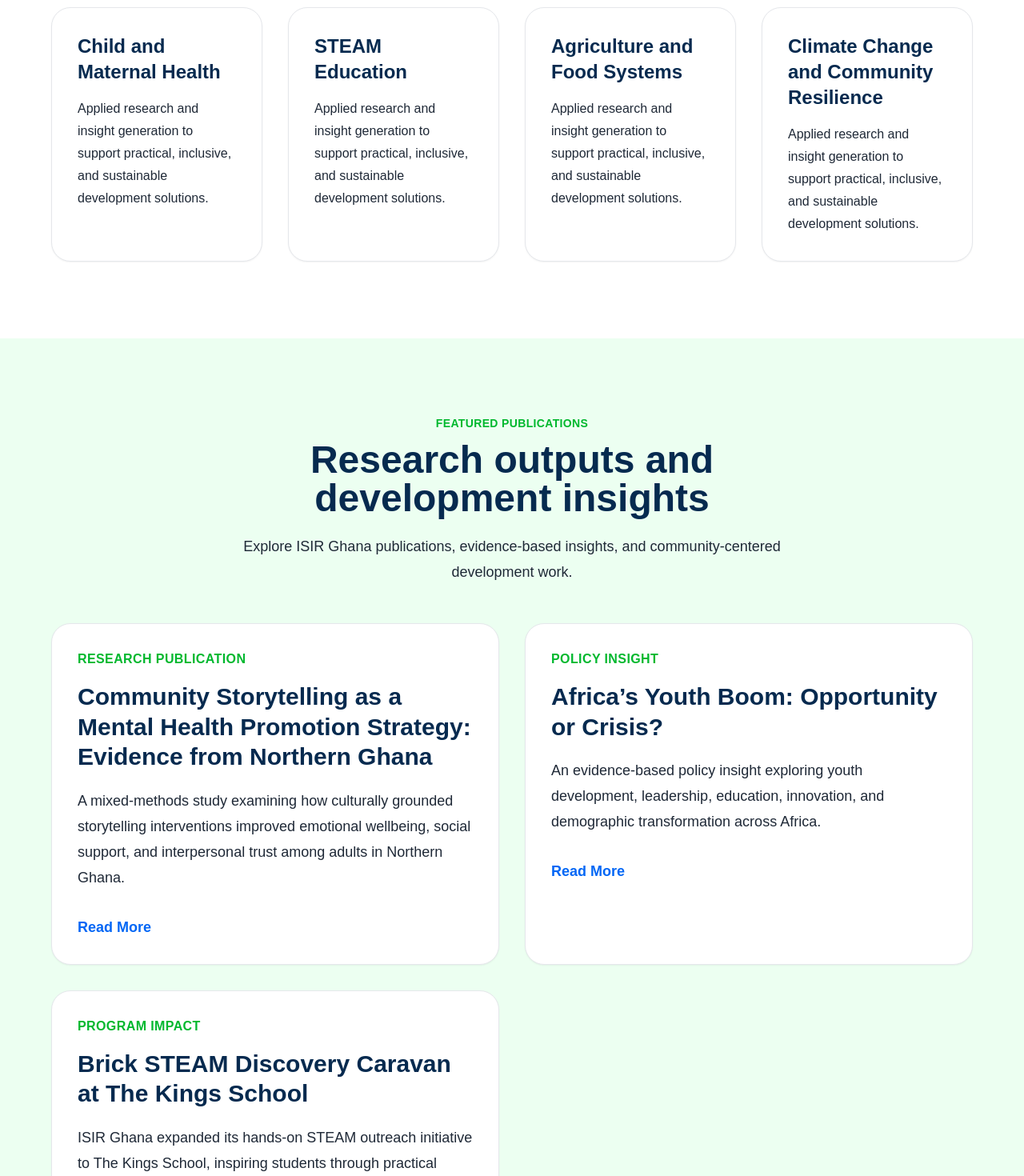
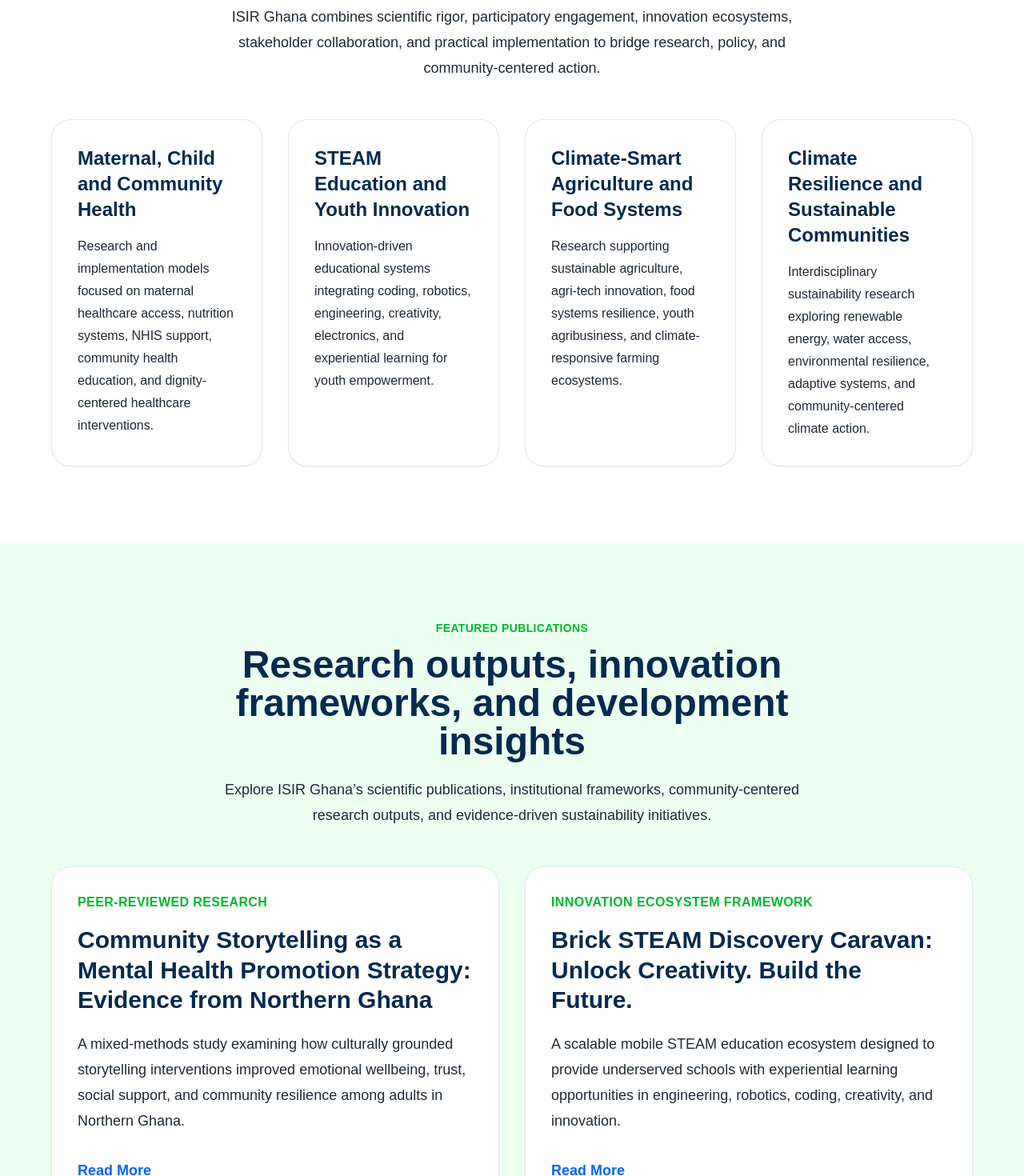
Before and after one commit to rashidasp28/isir-ghana-website, a Next.js app: page /research in a window 1280 px wide. Shown: the part 900-2370 px from the top of the page at 80% size. Built offline with nearby package versions, Linux system fonts and the light colour scheme.

Commit message:
Replace remaining generic placeholders on research page

```diff
--- a/app/research/page.tsx
+++ b/app/research/page.tsx
@@ -4,45 +4,116 @@ import Footer from '@/components/Footer'
 import SectionHeader from '@/components/SectionHeader'
 
 const publicationTypes = [
-  'White Papers',
-  'Research Reports',
-  'Policy Briefs',
-  'Community Needs Assessments',
-  'Monitoring, Evaluation and Learning Reports',
-  'Learning Notes and Insights',
+  {
+    title: 'White Papers and Strategic Frameworks',
+    description:
+      'Institutional strategy documents, development frameworks, innovation ecosystem models, and sustainability-focused publications supporting scalable impact and long-term systems transformation.',
+  },
+  {
+    title: 'Research and Impact Reports',
+    description:
+      'Evidence-driven field reports, implementation studies, and impact documentation capturing measurable community outcomes, institutional learning, and program effectiveness.',
+  },
+  {
+    title: 'Policy Briefs and Development Insights',
+    description:
+      'Action-oriented policy publications and analytical insights supporting informed decision-making across education, health, climate resilience, youth development, and innovation systems.',
+  },
+  {
+    title: 'Community Needs and Systems Assessments',
+    description:
+      'Participatory assessments and field-based studies identifying community priorities, local challenges, service gaps, and opportunities for sustainable intervention design.',
+  },
+  {
+    title: 'Monitoring, Evaluation and Learning Outputs',
+    description:
+      'Data-driven monitoring systems, accountability frameworks, outcome tracking, and organizational learning products designed to strengthen evidence-based programming.',
+  },
+  {
+    title: 'Innovation and Knowledge Insights',
+    description:
+      'Practical learning products, innovation case studies, educational resources, and interdisciplinary insights supporting local empowerment and community transformation.',
+  },
 ]
 
 const services = [
-  'Baseline and Endline Studies',
-  'Needs Assessments',
-  'Monitoring, Evaluation and Learning',
-  'Policy and Strategy Briefs',
-  'Program Design Research',
-  'Impact Reporting',
+  {
+    title: 'Baseline and Endline Studies',
+    description:
+      'Comprehensive research studies measuring program outcomes, behavioral change, institutional growth, and long-term development impact across communities and target populations.',
+  },
+  {
+    title: 'Community and Institutional Needs Assessments',
+    description:
+      'Participatory assessments that identify local priorities, operational gaps, stakeholder expectations, and evidence needed for sustainable program planning and intervention design.',
+  },
+  {
+    title: 'Monitoring, Evaluation and Learning Systems',
+    description:
+      'Design and implementation of donor-ready MEL systems supporting accountability, adaptive learning, measurable outcomes, and evidence-driven organizational growth.',
+  },
+  {
+    title: 'Policy and Strategic Advisory Support',
+    description:
+      'Research-informed strategy development, institutional policy guidance, sustainability planning, and evidence translation for organizations and development actors.',
+  },
+  {
+    title: 'Program Design and Innovation Research',
+    description:
+      'Interdisciplinary program design support integrating innovation ecosystems, sustainability frameworks, youth engagement, community participation, and measurable impact models.',
+  },
+  {
+    title: 'Impact Communication and Reporting',
+    description:
+      'Professional donor-grade reporting, impact storytelling, visualization systems, institutional communication, and evidence-based development documentation services.',
+  },
+]
+
+const researchPriorities = [
+  {
+    title: 'Maternal, Child and Community Health',
+    description:
+      'Research and implementation models focused on maternal healthcare access, nutrition systems, NHIS support, community health education, and dignity-centered healthcare interventions.',
+  },
+  {
+    title: 'STEAM Education and Youth Innovation',
+    description:
+      'Innovation-driven educational systems integrating coding, robotics, engineering, creativity, electronics, and experiential learning for youth empowerment.',
+  },
+  {
+    title: 'Climate-Smart Agriculture and Food Systems',
+    description:
+      'Research supporting sustainable agriculture, agri-tech innovation, food systems resilience, youth agribusiness, and climate-responsive farming ecosystems.',
+  },
+  {
+    title: 'Climate Resilience and Sustainable Communities',
+    description:
+      'Interdisciplinary sustainability research exploring renewable energy, water access, environmental resilience, adaptive systems, and community-centered climate action.',
+  },
 ]
 
 const featuredPublications = [
   {
-    category: 'Research Publication',
+    category: 'Peer-Reviewed Research',
     title:
       'Community Storytelling as a Mental Health Promotion Strategy: Evidence from Northern Ghana',
     summary:
-      'A mixed-methods study examining how culturally grounded storytelling interventions improved emotional wellbeing, social support, and interpersonal trust among adults in Northern Ghana.',
+      'A mixed-methods study examining how culturally grounded storytelling interventions improved emotional wellbeing, trust, social support, and community resilience among adults in Northern Ghana.',
     href: '/news/community-storytelling-mental-health-ghana',
   },
   {
-    category: 'Policy Insight',
-    title: 'Africa’s Youth Boom: Opportunity or Crisis?',
+    category: 'Innovation Ecosystem Framework',
+    title: 'Brick STEAM Discovery Caravan: Unlock Creativity. Build the Future.',
     summary:
-      'An evidence-based policy insight exploring youth development, leadership, education, innovation, and demographic transformation across Africa.',
-    href: '/news/africa-youth-boom',
+      'A scalable mobile STEAM education ecosystem designed to provide underserved schools with experiential learning opportunities in engineering, robotics, coding, creativity, and innovation.',
+    href: '/news/brick-steam-kings-school',
   },
   {
-    category: 'Program Impact',
-    title: 'Brick STEAM Discovery Caravan at The Kings School',
+    category: 'Maternal Health and Community Systems',
+    title: 'Mother First Health Initiative: Because Every Mother Matters',
     summary:
-      'ISIR Ghana expanded its hands-on STEAM outreach initiative to The Kings School, inspiring students through practical engineering, creativity, and innovation activities.',
-    href: '/news/brick-steam-kings-school',
+      'A community-centered maternal health framework integrating outreach engagement, NHIS support, nutrition awareness, healthcare accessibility, and maternal wellbeing systems.',
+    href: '/news/mother-first-health-initiative',
   },
 ]
 
@@ -52,13 +123,17 @@ export default function ResearchPage() {
       <Navbar />
 
       <section className="bg-lightBlue py-24">
-        <div className="container-width max-w-5xl">
-          <p className="text-primaryGreen font-semibold uppercase tracking-wide mb-4">Research and Publications</p>
+        <div className="container-width max-w-6xl">
+          <p className="text-primaryGreen font-semibold uppercase tracking-wide mb-4">
+            Research and Publications
+          </p>
+
           <h1 className="text-5xl md:text-7xl font-bold text-darkNavy leading-tight mb-8">
-            Generating evidence for sustainable development action.
+            Advancing sustainable development through evidence, innovation, and action.
           </h1>
-          <p className="text-xl text-charcoal leading-9 max-w-3xl">
-            At ISIR Ghana, research is not an end point. It is a tool for action, better decisions, stronger programs, and measurable community impact.
+
+          <p className="text-xl text-charcoal leading-9 max-w-5xl">
+            ISIR Ghana develops interdisciplinary research, innovation frameworks, policy insights, impact studies, and knowledge systems that strengthen communities, support institutional learning, and drive measurable sustainable development outcomes.
           </p>
         </div>
       </section>
@@ -67,16 +142,16 @@ export default function ResearchPage() {
         <div className="container-width">
           <SectionHeader
             eyebrow="Our Research Philosophy"
-            title="Research that moves from evidence to action"
-            description="We combine academic rigor, field-based learning, stakeholder engagement, and practical implementation to bridge the gap between knowledge and action."
+            title="Research that transforms evidence into sustainable impact"
+            description="ISIR Ghana combines scientific rigor, participatory engagement, innovation ecosystems, stakeholder collaboration, and practical implementation to bridge research, policy, and community-centered action."
             center
           />
 
-          <div className="grid md:grid-cols-4 gap-8">
-            {['Child and Maternal Health', 'STEAM Education', 'Agriculture and Food Systems', 'Climate Change and Community Resilience'].map((priority) => (
-              <div key={priority} className="bg-white border border-softGray rounded-3xl p-8 shadow-sm">
-                <h3 className="text-2xl font-bold text-darkNavy mb-4">{priority}</h3>
-                <p className="text-charcoal leading-7">Applied research and insight generation to support practical, inclusive, and sustainable development solutions.</p>
+          <div className="grid md:grid-cols-2 lg:grid-cols-4 gap-8">
+            {researchPriorities.map((priority) => (
+              <div key={priority.title} className="bg-white border border-softGray rounded-3xl p-8 shadow-sm hover:shadow-lg transition">
+                <h3 className="text-2xl font-bold text-darkNavy mb-4">{priority.title}</h3>
+                <p className="text-charcoal leading-7">{priority.description}</p>
               </div>
             ))}
           </div>
@@ -87,8 +162,8 @@ export default function ResearchPage() {
         <div className="container-width">
           <SectionHeader
             eyebrow="Featured Publications"
-            title="Research outputs and development insights"
-            description="Explore ISIR Ghana publications, evidence-based insights, and community-centered development work."
+            title="Research outputs, innovation frameworks, and development insights"
+            description="Explore ISIR Ghana’s scientific publications, institutional frameworks, community-centered research outputs, and evidence-driven sustainability initiatives."
             center
           />
 
@@ -126,16 +201,16 @@ export default function ResearchPage() {
         <div className="container-width">
           <SectionHeader
             eyebrow="Knowledge Products"
-            title="What We Publish"
-            description="ISIR Ghana produces accessible and practical knowledge products for communities, NGOs, schools, policy actors, and development partners."
+            title="Research, learning, and institutional knowledge systems"
+            description="ISIR Ghana develops accessible and action-oriented knowledge products that support communities, governments, NGOs, schools, development actors, and innovation ecosystems."
             center
           />
 
           <div className="grid md:grid-cols-3 gap-8">
             {publicationTypes.map((type) => (
-              <div key={type} className="bg-white rounded-3xl p-8 shadow-sm border border-softGray">
-                <h3 className="text-2xl font-bold text-darkNavy mb-4">{type}</h3>
-                <p className="text-charcoal leading-7">Clear, useful, and action-oriented publications designed to support decision-making and development learning.</p>
+              <div key={type.title} className="bg-white rounded-3xl p-8 shadow-sm border border-softGray hover:shadow-lg transition">
+                <h3 className="text-2xl font-bold text-darkNavy mb-4">{type.title}</h3>
+                <p className="text-charcoal leading-7">{type.description}</p>
               </div>
             ))}
           </div>
@@ -145,17 +220,17 @@ export default function ResearchPage() {
       <section className="py-24 bg-lightBlue">
         <div className="container-width">
           <SectionHeader
-            eyebrow="Research Services"
-            title="Research and advisory services"
-            description="We support partners with professional research, program design, MEL, policy translation, and impact communication."
+            eyebrow="Research and Advisory Services"
+            title="Evidence-driven support for institutions and development partners"
+            description="ISIR Ghana provides interdisciplinary research, innovation advisory, MEL systems, institutional learning, policy translation, and impact communication support for sustainable development programs and organizations."
             center
           />
 
-          <div className="grid md:grid-cols-3 gap-8">
+          <div className="grid md:grid-cols-2 lg:grid-cols-3 gap-8">
             {services.map((service) => (
-              <div key={service} className="bg-white rounded-3xl p-8 shadow-sm border border-softGray">
-                <h3 className="text-2xl font-bold text-darkNavy mb-4">{service}</h3>
-                <p className="text-charcoal leading-7">Professional support for organizations seeking credible evidence, stronger programs, and donor-ready reporting.</p>
+              <div key={service.title} className="bg-white rounded-3xl p-8 shadow-sm border border-softGray hover:shadow-lg transition">
+                <h3 className="text-2xl font-bold text-darkNavy mb-4">{service.title}</h3>
+                <p className="text-charcoal leading-7">{service.description}</p>
               </div>
             ))}
           </div>
@@ -163,10 +238,21 @@ export default function ResearchPage() {
       </section>
 
       <section className="py-24 bg-darkNavy text-white">
-        <div className="container-width text-center max-w-4xl">
-          <h2 className="text-4xl md:text-5xl font-bold mb-6">Evidence Should Lead to Action</h2>
-          <p className="text-lg leading-8 text-gray-300 mb-10">Partner with ISIR Ghana to generate research, insights, and practical solutions that strengthen communities and support sustainable development.</p>
-          <Link href="/contact" className="bg-primaryGreen text-white px-8 py-4 rounded-full font-semibold text-lg inline-flex">Collaborate on Research</Link>
+        <div className="container-width text-center max-w-5xl">
+          <h2 className="text-4xl md:text-5xl font-bold mb-6">
+            Evidence should drive sustainable transformation
+          </h2>
+
+          <p className="text-lg leading-8 text-gray-300 mb-10">
+            Collaborate with ISIR Ghana to generate interdisciplinary research, innovation frameworks, sustainability strategies, and evidence-based solutions that strengthen communities and create long-term development impact.
+          </p>
+
+          <Link
+            href="/contact"
+            className="bg-primaryGreen text-white px-8 py-4 rounded-full font-semibold text-lg inline-flex"
+          >
+            Collaborate on Research
+          </Link>
         </div>
       </section>
 
```
